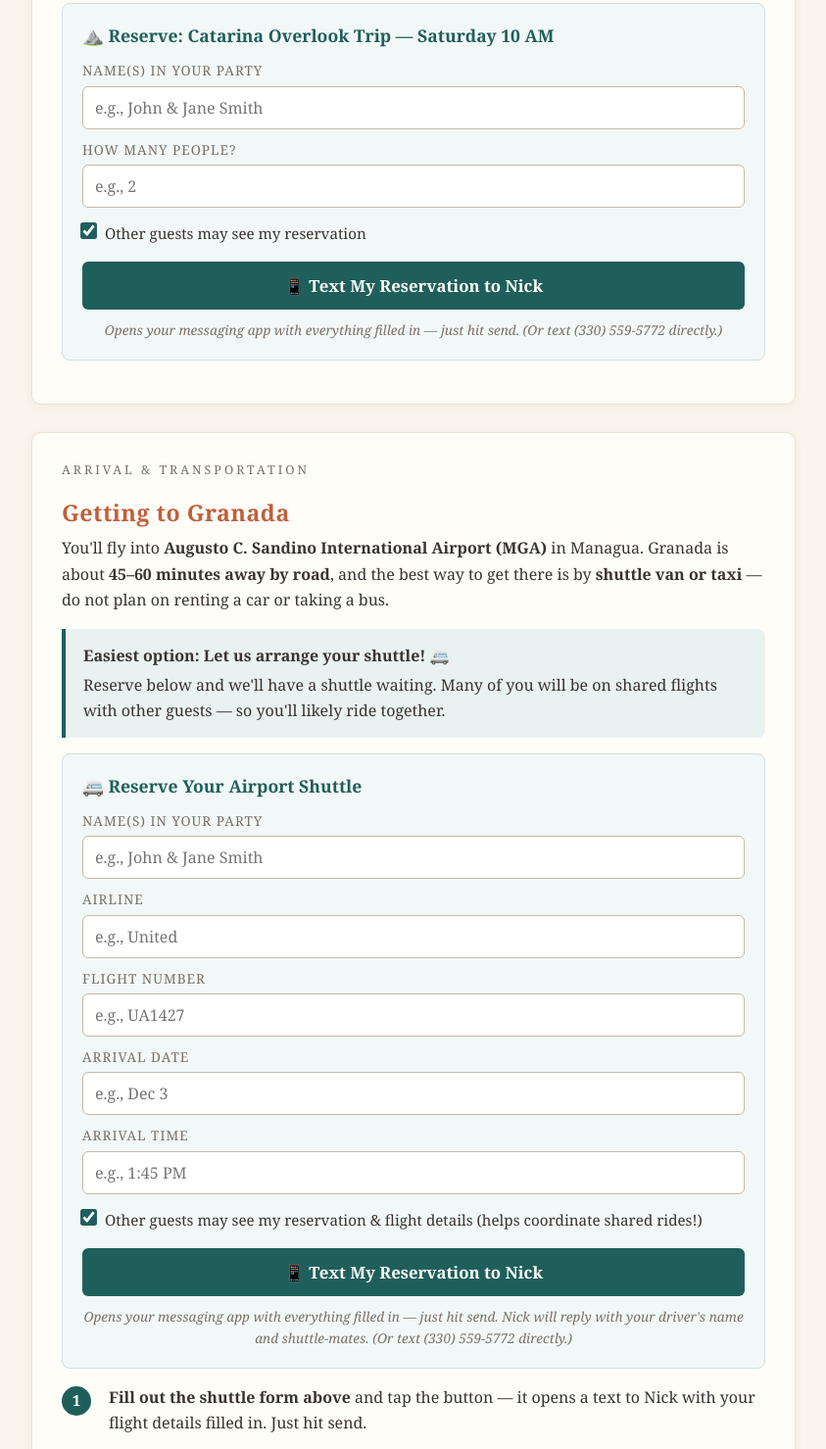
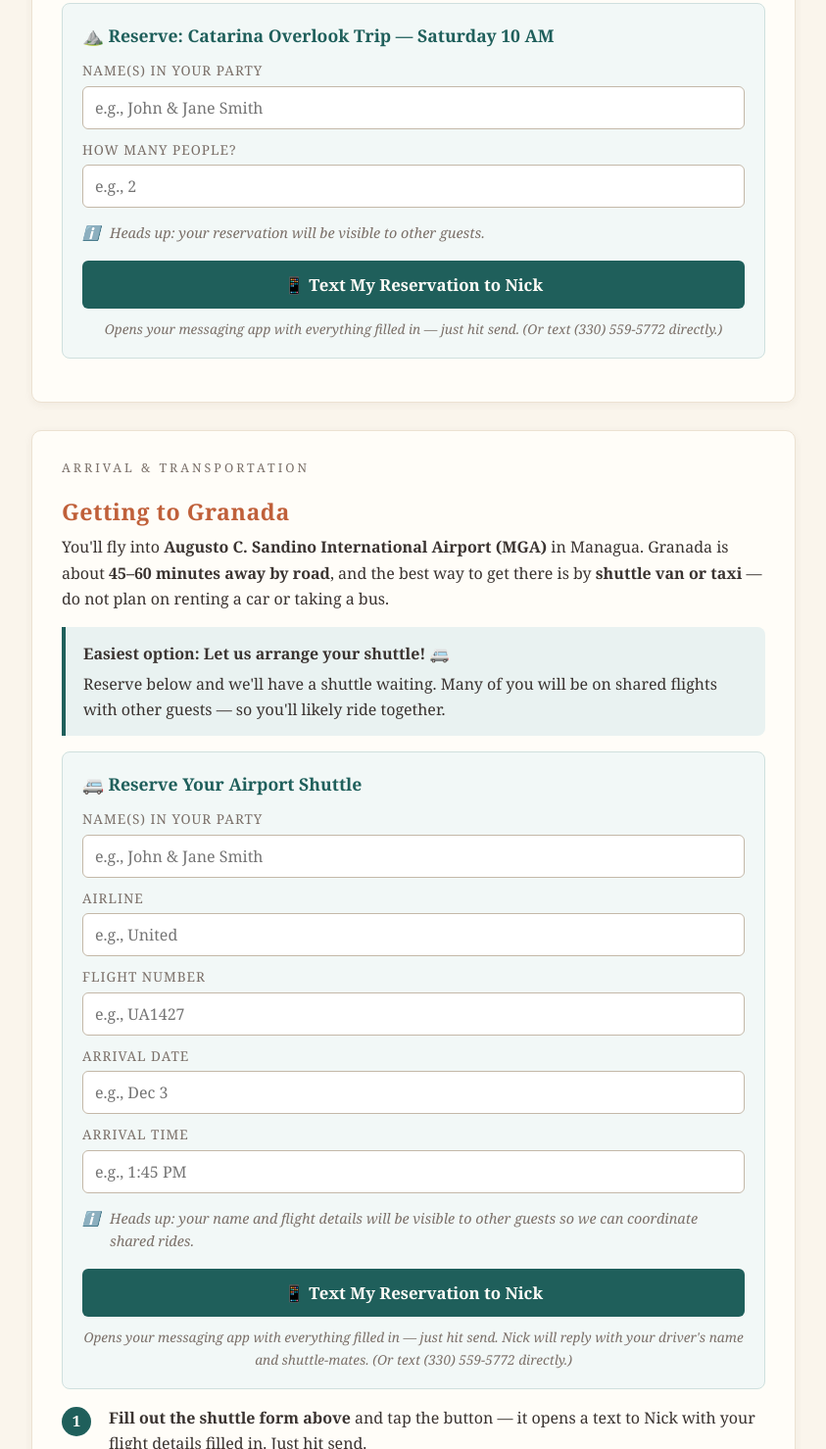
Before and after one commit to nickcelio/wedding-guide, a plain HTML site: page index.html in a window 1280 px wide. Shown: the part 1348-2827 px from the top of the page at 98% size, without its empty margins (218-1061 px from the left). Drawn offline with Linux system fonts and the light colour scheme.

Commit message:
Replace share checkboxes with visibility notice
Co-authored-by: Copilot <223556219+Copilot@users.noreply.github.com>

```diff
--- a/index.html
+++ b/index.html
@@ -189,14 +189,9 @@
     align-items: flex-start;
     gap: 10px;
     margin-top: 14px;
-    font-size: 0.95rem;
-    color: var(--ink);
-  }
-  .resform .checkrow input[type="checkbox"] {
-    width: auto;
-    margin-top: 3px;
-    transform: scale(1.3);
-    accent-color: #1f5f5b;
+    font-size: 0.9rem;
+    font-style: italic;
+    color: var(--soft);
   }
   .footer {
     text-align: center;
@@ -272,10 +267,7 @@
       <input type="text" id="ct-names" placeholder="e.g., John &amp; Jane Smith">
       <label for="ct-count">How many people?</label>
       <input type="text" id="ct-count" placeholder="e.g., 2">
-      <div class="checkrow">
-        <input type="checkbox" id="ct-share" checked>
-        <label for="ct-share" style="all:unset;cursor:pointer;">Other guests may see my reservation</label>
-      </div>
+      <div class="checkrow">ℹ️ <span>Heads up: your reservation will be visible to other guests.</span></div>
       <button type="button" onclick="sendCatarina()">📱 Text My Reservation to Nick</button>
       <p class="formnote">Opens your messaging app with everything filled in — just hit send. (Or text (330) 559-5772 directly.)</p>
     </div>
@@ -304,10 +296,7 @@
       <input type="text" id="sh-date" placeholder="e.g., Dec 3">
       <label for="sh-time">Arrival time</label>
       <input type="text" id="sh-time" placeholder="e.g., 1:45 PM">
-      <div class="checkrow">
-        <input type="checkbox" id="sh-share" checked>
-        <label for="sh-share" style="all:unset;cursor:pointer;">Other guests may see my reservation &amp; flight details (helps coordinate shared rides!)</label>
-      </div>
+      <div class="checkrow">ℹ️ <span>Heads up: your name and flight details will be visible to other guests so we can coordinate shared rides.</span></div>
       <button type="button" onclick="sendShuttle()">📱 Text My Reservation to Nick</button>
       <p class="formnote">Opens your messaging app with everything filled in — just hit send. Nick will reply with your driver's name and shuttle-mates. (Or text (330) 559-5772 directly.)</p>
     </div>
@@ -419,26 +408,20 @@ function val(id) {
   return v || '___';
 }
 
-function yn(id) {
-  return document.getElementById(id).checked ? 'Yes' : 'No';
-}
-
 function sendShuttle() {
   var body = 'SHUTTLE RESERVATION\n'
     + 'Name(s): ' + val('sh-names') + '\n'
     + 'Airline: ' + val('sh-airline') + '\n'
     + 'Flight: ' + val('sh-flight') + '\n'
     + 'Arrival date: ' + val('sh-date') + '\n'
-    + 'Arrival time: ' + val('sh-time') + '\n'
-    + 'OK to share my reservation & flight with other guests: ' + yn('sh-share');
+    + 'Arrival time: ' + val('sh-time');
   smsOpen(body);
 }
 
 function sendCatarina() {
   var body = 'CATARINA TOUR RESERVATION (Saturday 10 AM)\n'
     + 'Name(s): ' + val('ct-names') + '\n'
-    + 'Party size: ' + val('ct-count') + '\n'
-    + 'OK to share my reservation with other guests: ' + yn('ct-share');
+    + 'Party size: ' + val('ct-count');
   smsOpen(body);
 }
 </script>
```
Also changed, not shown: nicaragua-travel-guide.html (+7 -24 lines).
